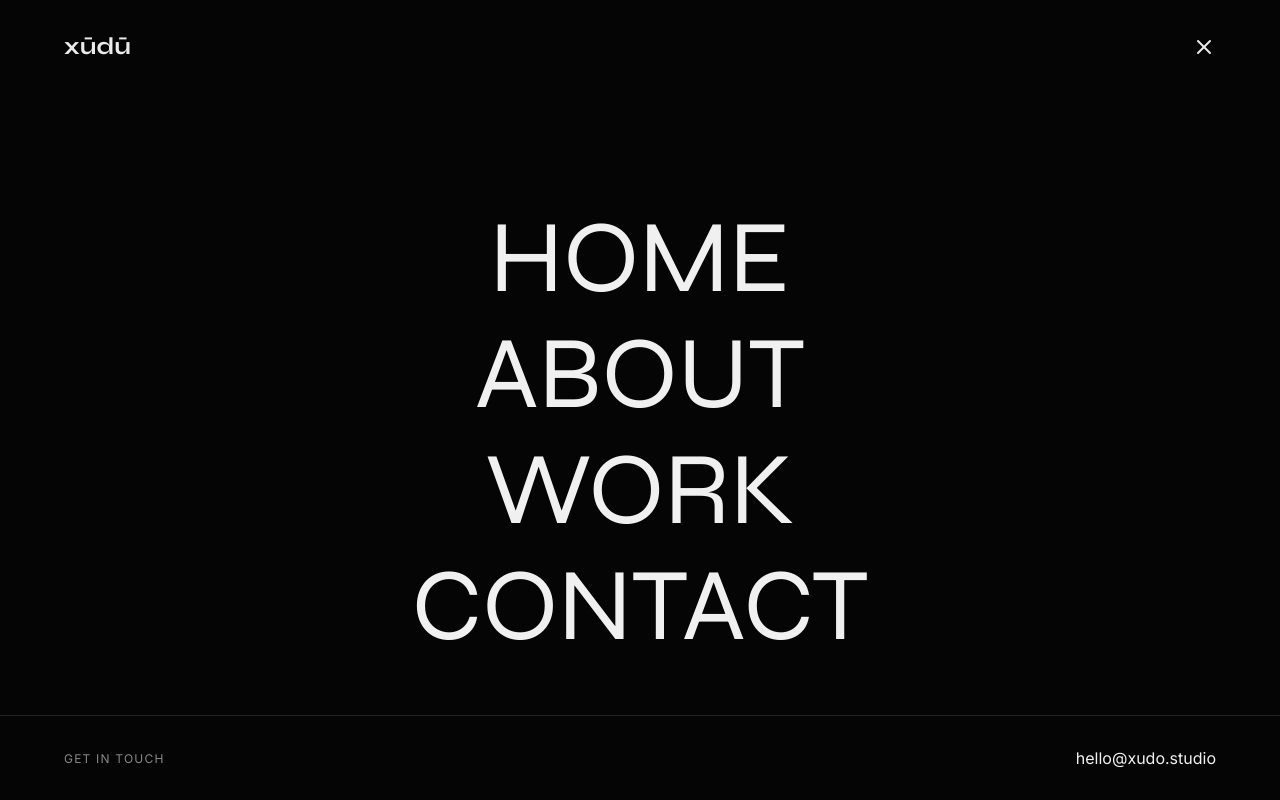
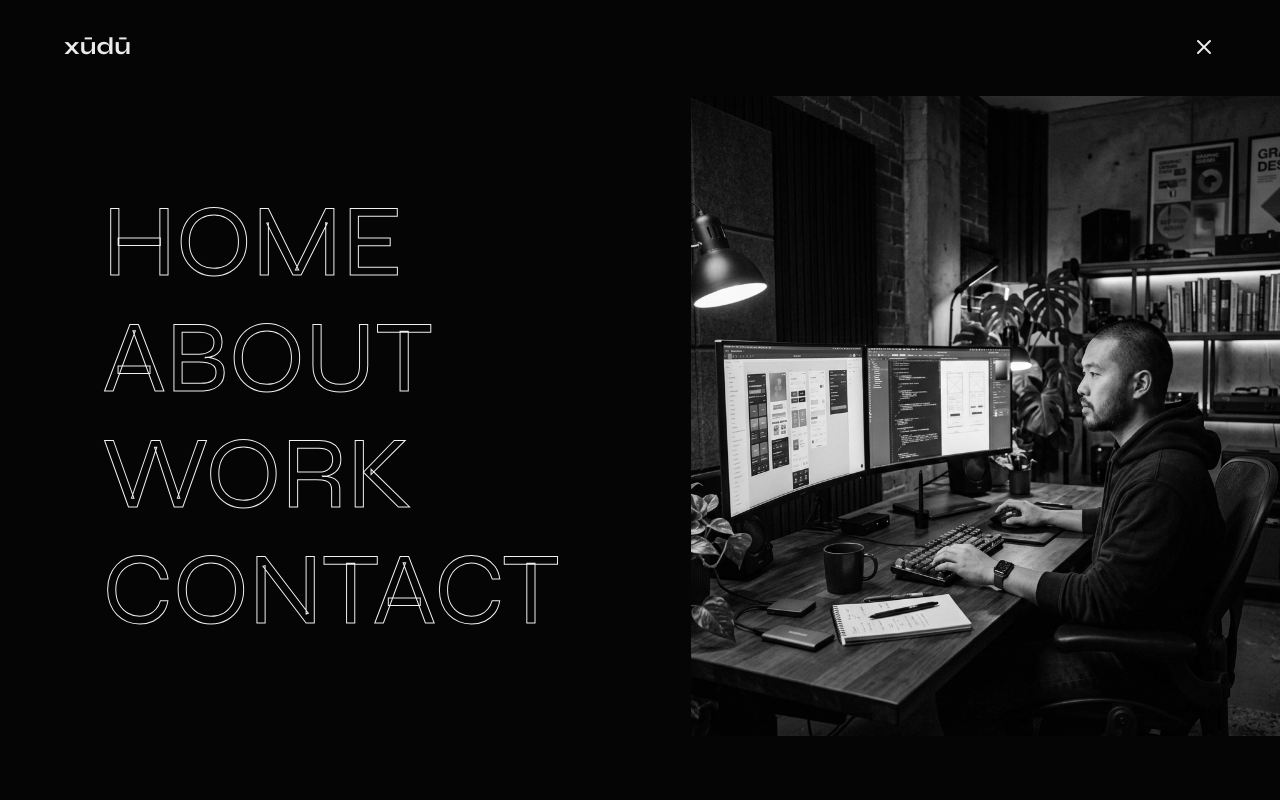
Before and after one commit to dilshandevxx/xudo-labs, a Next.js app: page / in a window 1280 px wide. Both pictures are taken after a click on the button 1204 px from the left and 46 px from the top of the page. Shown: the top 800 px of the page. Built offline with nearby package versions, Linux system fonts and the light colour scheme.

Commit message:
initioal

```diff
--- a/src/components/NavigationMenu.module.css
+++ b/src/components/NavigationMenu.module.css
@@ -8,100 +8,125 @@
   z-index: 90;
   display: flex;
   flex-direction: column;
-  justify-content: center;
-  align-items: center;
-  padding: 8rem var(--container-padding) 4rem;
 }
 
-.navLinks {
+.contentContainer {
+  display: flex;
+  flex: 1;
+  width: 100%;
+  height: 100%;
+  padding-top: 6rem;
+  padding-bottom: 4rem;
+}
+
+.navLinksContainer {
+  flex: 1;
   display: flex;
   flex-direction: column;
+  justify-content: center;
+  padding-left: clamp(2rem, 8vw, 8rem);
   gap: 1.5rem;
-  text-align: center;
-  align-items: center;
+  z-index: 2;
+}
+
+.imagePreviewContainer {
+  flex: 1;
+  position: relative;
+  overflow: hidden;
+  display: none;
+}
+
+@media (min-width: 1024px) {
+  .imagePreviewContainer {
+    display: block;
+  }
+}
+
+.previewImageWrapper {
+  position: absolute;
+  top: 0;
+  left: 0;
   width: 100%;
+  height: 100%;
+}
+
+.previewImage {
+  position: absolute;
+  top: 0;
+  left: 0;
+  width: 100%;
+  height: 100%;
+  object-fit: cover;
+  filter: grayscale(100%);
+  transition: filter 0.5s ease, transform 0.5s ease;
+}
+
+.previewImage:hover {
+  filter: grayscale(0%);
+  transform: scale(1.05);
 }
 
 .navItemWrapper {
+  overflow: hidden;
+  width: fit-content;
   position: relative;
-  overflow: hidden;
-  display: flex;
-  align-items: center;
-  justify-content: center;
-  transition: opacity 0.5s ease;
-}
-
-/* Group hover trick: dim all items when navLinks container is hovered */
-.navLinks:hover .navItemWrapper {
-  opacity: 0.2;
-}
-
-/* Focus: restore opacity to 100% only on the deeply hovered item */
-.navLinks .navItemWrapper:hover {
-  opacity: 1;
 }
 
 .navLink {
   font-family: var(--font-display);
-  font-size: clamp(2.5rem, 8vw, 8rem);
+  font-size: clamp(3rem, 8vw, 8rem);
   text-transform: uppercase;
-  color: var(--foreground);
+  color: transparent;
+  -webkit-text-stroke: 1px var(--foreground);
   text-decoration: none;
   line-height: 0.9;
-  transition: color 0.4s ease, transform 0.4s ease;
+  transition: all 0.4s ease;
   position: relative;
-  display: block;
+  display: inline-block;
+  white-space: nowrap;
 }
 
-/* Striking inner hover effect */
-.navLinks .navItemWrapper:hover .navLink {
-  color: var(--muted);
-  font-style: italic;
-  transform: scale(1.05); /* Slight pop out */
+.navLink::before {
+  content: attr(data-text);
+  position: absolute;
+  left: 0;
+  top: 0;
+  color: var(--foreground);
+  width: 0%;
+  overflow: hidden;
+  transition: width 0.4s ease;
+  -webkit-text-stroke: 0px transparent;
+  white-space: nowrap;
 }
 
-/* Bottom footer */
-.menuFooter {
-  position: absolute;
-  bottom: 0;
-  left: 0;
-  width: 100%;
-  padding: 2rem var(--container-padding);
-  border-top: 1px solid var(--border);
-  display: flex;
-  justify-content: space-between;
-  align-items: center;
+.navItemWrapper:hover .navLink {
+  transform: translateX(30px);
 }
 
-.contactLabel {
-  font-family: var(--font-body);
-  font-size: 0.75rem;
-  text-transform: uppercase;
-  letter-spacing: 0.1em;
-  color: var(--muted);
-}
-
-.contactLink {
-  font-size: 1rem;
-  color: var(--foreground);
-  text-decoration: none;
-  transition: opacity 0.3s ease;
-}
-
-.contactLink:hover {
-  opacity: 0.7;
+.navItemWrapper:hover .navLink::before {
+  width: 100%;
 }
 
 /* MOBILE OVERRIDES */
-@media (max-width: 768px) {
+@media (max-width: 1023px) {
   .navLink {
-    font-size: clamp(2rem, 10vw, 3rem);
+    font-size: clamp(3rem, 12vw, 5rem);
     line-height: 1;
+    color: var(--foreground);
+    -webkit-text-stroke: 0px transparent;
   }
-  .menuFooter {
-    flex-direction: column;
-    gap: 1rem;
-    text-align: center;
-    justify-content: center;
+
+  .navLink::before {
+    display: none;
+  }
+
+  .navItemWrapper:hover .navLink {
+    transform: translateX(10px);
+    color: var(--muted);
+    font-style: italic;
+  }
+
+  .navLinksContainer {
+    align-items: flex-start;
   }
 }
--- a/src/components/NavigationMenu.tsx
+++ b/src/components/NavigationMenu.tsx
@@ -2,6 +2,8 @@
 
 import Link from "next/link";
 import { motion, AnimatePresence } from "framer-motion";
+import { useState } from "react";
+import Image from "next/image";
 import styles from "./NavigationMenu.module.css";
 
 interface NavigationMenuProps {
@@ -10,13 +12,15 @@ interface NavigationMenuProps {
 }
 
 const NAV_LINKS = [
-  { href: "/", label: "Home" },
-  { href: "/services", label: "About" },
-  { href: "/#services", label: "Work" },
-  { href: "#", label: "Contact" },
+  { href: "/", label: "Home", image: "/images/hero.png" },
+  { href: "/services", label: "About", image: "/images/about.png" },
+  { href: "/#services", label: "Work", image: "/images/portfolio1.png" },
+  { href: "#", label: "Contact", image: "/images/science_tech.png" },
 ];
 
 export default function NavigationMenu({ isOpen, onClose }: NavigationMenuProps) {
+  const [hoveredIndex, setHoveredIndex] = useState<number | null>(null);
+
   const overlayVariants = {
     closed: { y: "-100%", transition: { duration: 0.8, ease: [0.76, 0, 0.24, 1] as const } },
     open: { y: 0, transition: { duration: 0.8, ease: [0.76, 0, 0.24, 1] as const } }
@@ -35,6 +39,12 @@ export default function NavigationMenu({ isOpen, onClose }: NavigationMenuProps)
     open: { y: 0, opacity: 1, transition: { duration: 1, ease: [0.76, 0, 0.24, 1] as const } }
   };
 
+  const imageVariants = {
+    initial: { scale: 1.1, opacity: 0 },
+    active: { scale: 1, opacity: 1, transition: { duration: 0.5, ease: [0.76, 0, 0.24, 1] as const } },
+    exit: { scale: 1.1, opacity: 0, transition: { duration: 0.5, ease: [0.76, 0, 0.24, 1] as const } }
+  };
+
   return (
     <AnimatePresence>
       {isOpen && (
@@ -45,17 +55,28 @@ export default function NavigationMenu({ isOpen, onClose }: NavigationMenuProps)
           animate="open"
           exit="closed"
         >
+          <div className={styles.contentContainer}>
             <motion.nav
-            className={styles.navLinks}
+              className={styles.navLinksContainer}
               variants={linkContainerVariants}
               initial="closed"
               animate="open"
               exit="closed"
             >
               {NAV_LINKS.map((link, index) => (
-              <div key={index} className={styles.navItemWrapper}>
+                <div
+                  key={index}
+                  className={styles.navItemWrapper}
+                  onMouseEnter={() => setHoveredIndex(index)}
+                  onMouseLeave={() => setHoveredIndex(null)}
+                >
                   <motion.div variants={linkItemVariants}>
-                  <Link href={link.href} className={styles.navLink} onClick={onClose}>
+                    <Link
+                      href={link.href}
+                      className={styles.navLink}
+                      onClick={onClose}
+                      data-text={link.label}
+                    >
                       {link.label}
                     </Link>
                   </motion.div>
@@ -63,17 +84,46 @@ export default function NavigationMenu({ isOpen, onClose }: NavigationMenuProps)
               ))}
             </motion.nav>
 
+            <div className={styles.imagePreviewContainer}>
+              <AnimatePresence mode="wait">
+                {hoveredIndex !== null ? (
                   <motion.div
-            className={styles.menuFooter}
-            initial={{ opacity: 0 }}
-            animate={{ opacity: 1 }}
-            transition={{ delay: 0.8, duration: 0.8 }}
+                    key={hoveredIndex}
+                    variants={imageVariants}
+                    initial="initial"
+                    animate="active"
+                    exit="exit"
+                    className={styles.previewImageWrapper}
                   >
-            <span className={styles.contactLabel}>Get in touch</span>
-            <a href="mailto:hello@xudo.studio" className={styles.contactLink}>
-              hello@xudo.studio
-            </a>
+                    <Image
+                      src={NAV_LINKS[hoveredIndex].image}
+                      alt={NAV_LINKS[hoveredIndex].label}
+                      fill
+                      className={styles.previewImage}
+                      priority
+                    />
                   </motion.div>
+                ) : (
+                  <motion.div
+                    key="default"
+                    variants={imageVariants}
+                    initial="initial"
+                    animate="active"
+                    exit="exit"
+                    className={styles.previewImageWrapper}
+                  >
+                    <Image
+                      src={NAV_LINKS[0].image}
+                      alt="Default Preview"
+                      fill
+                      className={styles.previewImage}
+                      priority
+                    />
+                  </motion.div>
+                )}
+              </AnimatePresence>
+            </div>
+          </div>
         </motion.div>
       )}
     </AnimatePresence>
--- a/src/components/sections/SelectedWork.module.css
+++ b/src/components/sections/SelectedWork.module.css
@@ -164,3 +164,46 @@
     bottom: 1rem !important; right: 1rem !important; left: auto !important;
   }
 }
+
+.viewAllContainer {
+  margin-top: clamp(4rem, 8vw, 8rem);
+  display: flex;
+  justify-content: center;
+  width: 100%;
+}
+
+.viewAllBtn {
+  display: inline-flex;
+  align-items: center;
+  gap: 1rem;
+  padding: 1.5rem 3rem;
+  border-radius: 100px;
+  background-color: var(--foreground);
+  color: var(--background);
+  font-family: var(--font-body);
+  font-size: 1.2rem;
+  font-weight: 600;
+  text-decoration: none;
+  text-transform: uppercase;
+  transition: transform 0.4s cubic-bezier(0.16, 1, 0.3, 1), background-color 0.4s ease;
+}
+
+.viewAllBtn:hover {
+  transform: scale(1.05);
+  background-color: var(--muted);
+}
+
+.btnIcon {
+  transition: transform 0.4s ease;
+}
+
+.viewAllBtn:hover .btnIcon {
+  transform: translateX(5px);
+}
+
+@media (max-width: 768px) {
+  .viewAllBtn {
+    padding: 1.2rem 2.5rem;
+    font-size: 1rem;
+  }
+}
--- a/src/components/sections/SelectedWork.tsx
+++ b/src/components/sections/SelectedWork.tsx
@@ -3,6 +3,7 @@
 import Image from "next/image";
 import Link from "next/link";
 import { motion } from "framer-motion";
+import { ArrowRight } from "lucide-react";
 import styles from "./SelectedWork.module.css";
 import { PROJECTS } from "@/data/projects";
 
@@ -42,6 +43,19 @@ export default function SelectedWork() {
           </Link>
         ))}
       </div>
+
+      <motion.div
+        className={styles.viewAllContainer}
+        initial={{ opacity: 0, y: 30 }}
+        whileInView={{ opacity: 1, y: 0 }}
+        viewport={{ once: true }}
+        transition={{ duration: 0.6, delay: 0.2 }}
+      >
+        <Link href="/work" className={styles.viewAllBtn}>
+          <span>View All Projects</span>
+          <ArrowRight className={styles.btnIcon} size={20} />
+        </Link>
+      </motion.div>
     </section>
   );
 }
```
Lines whose indentation alone changed are shown as unchanged.
